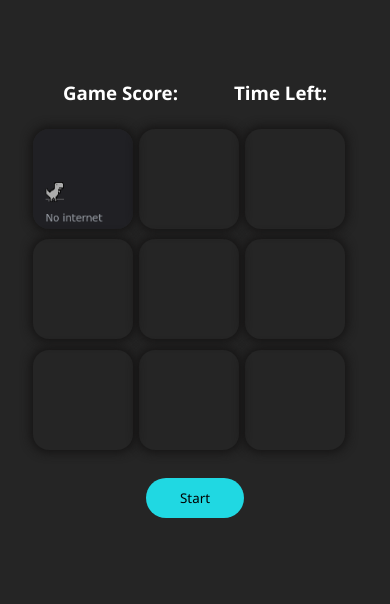
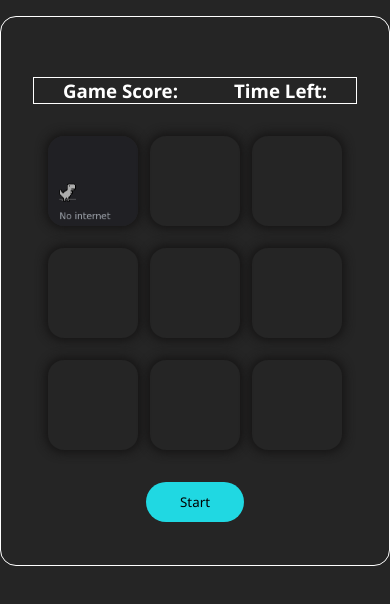
Before and after one commit to rjsudhin/Whac-a-mole-retro-game, a plain HTML site: page index.html in a window 390 px wide. Drawn offline with Linux system fonts and the light colour scheme.

Commit message:
added styles now looking good at responsive at mobile devices

```diff
--- a/app.js
+++ b/app.js
@@ -20,7 +20,7 @@ gameButton.classList.add('start-button')
 let timerId = null
 let userPoint = 0
 let randomHittingSquare
-let fixedTime = 50
+let fixedTime = 5
 let gameTime = fixedTime
 let autoTimeLeft = null
 
@@ -41,7 +41,8 @@ function selectingSquareForMole() {
    let randomSquare = squares[Math.floor(Math.random() * squares.length)]
    randomSquare.classList.add('mole')
    randomHittingSquare = randomSquare.id
-   console.log(randomSquare) // each time randomSquare provide a random mole
+   console.log(randomSquare)
+   // each time randomSquare provide a random mole
 
 }
 
@@ -77,7 +78,10 @@ function timeLeftGameEnds() {
 
 // this method is invoke each time other methods
 function gameStarting() {
-   buttonContainer.removeChild(gameButton) // when the game is started start button will removed
+
+   buttonContainer.removeChild(gameButton)
+   // when the game is started start button will removed
    timerId = setInterval(selectingSquareForMole, 800)
    autoTimeLeft = setInterval(timeLeftGameEnds, 1000)
+
 }
--- a/asst/style.css
+++ b/asst/style.css
@@ -12,7 +12,7 @@ body {
 
 #game-container {
    max-width: 850px;
-   width: 80%;
+   width: 90%;
    height: 550px;
    display: flex;
    flex-direction: column;
@@ -22,6 +22,8 @@ body {
    border-radius: 1em;
    color: #fff;
    justify-content: center;
+   border: 1px solid #fff;
+   align-items: center;
 }
 
 #game-header {
@@ -30,6 +32,7 @@ body {
    display: flex;
    justify-content: center;
    gap: 3.5em;
+   border: 1px solid #fff;
 }
 
 #game-body {
@@ -38,7 +41,10 @@ body {
    height: 380px;
    display: flex;
    flex-wrap: wrap;
-   gap: 6px;
+   justify-content: center;
+   align-items: center;
+   gap: 6px
+   ;
 }
 
 .square {
@@ -118,11 +124,13 @@ button:active {
    }
 
    #game-body {
-      width: 325px;
-      height: 325px;
+      width: 330px;
+      height: 330px;
+      width: 100%;
    }
    .square {
-      width: 100px;
-      height: 100px;
+      width: 90px;
+      height: 90px;
+      margin: 0 3px;
    }
 }
```
